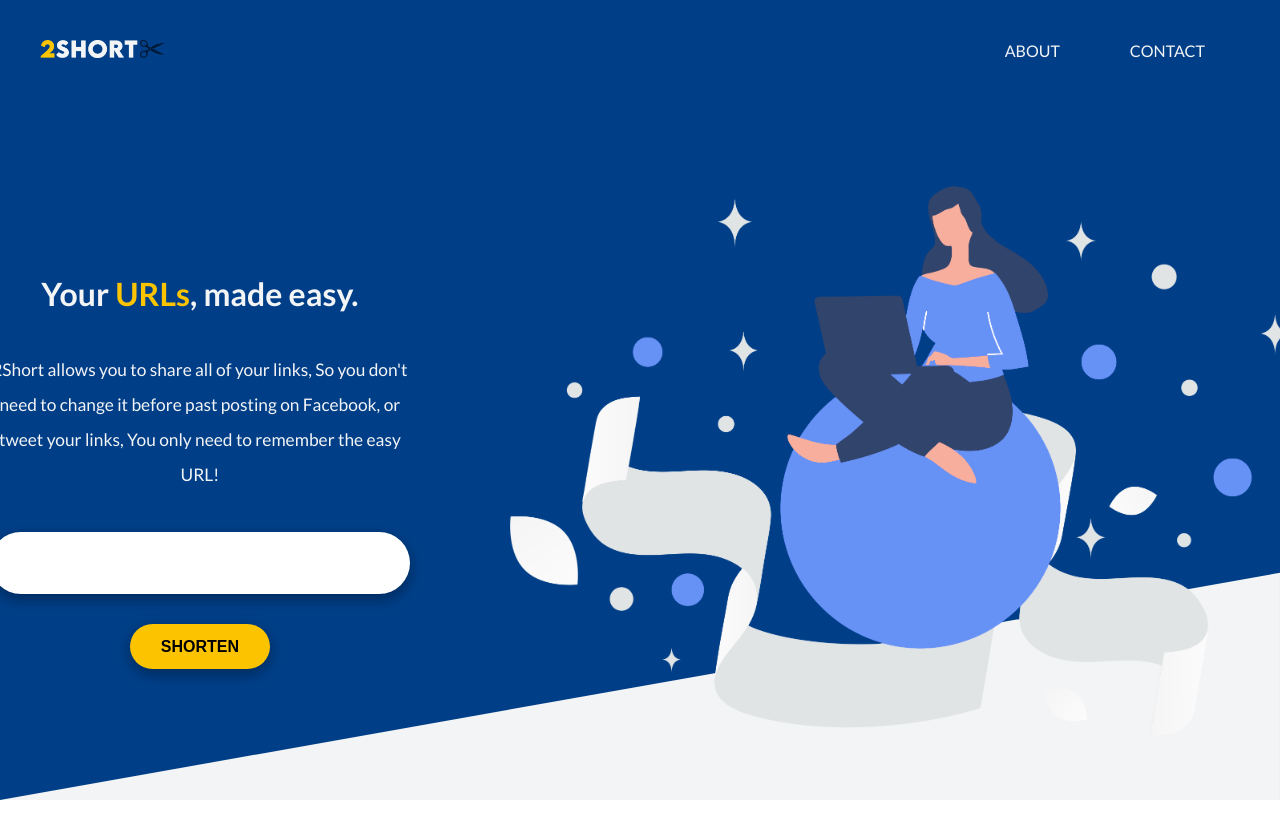
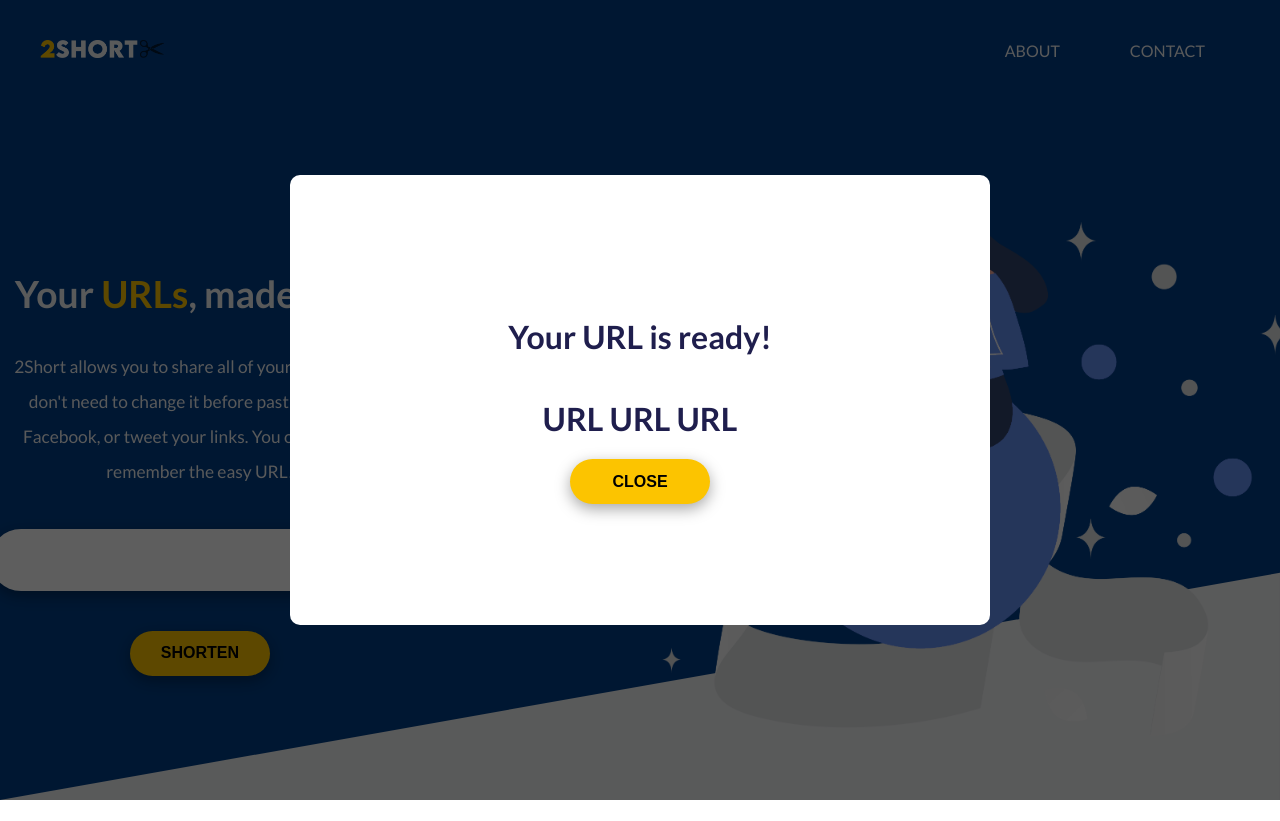
Before and after one commit to alessandrojuza/2short, a React (Create React App) app: page / in a window 1280 px wide. Built offline with nearby package versions, Linux system fonts and the light colour scheme.

Commit message:
Started implementing modal window with results

```diff
--- a/public/index.html
+++ b/public/index.html
@@ -19,7 +19,7 @@
       rel="stylesheet"
     />
 
-    <title>React App</title>
+    <title>2Short - URL Shortener</title>
   </head>
   <body>
     <noscript>You need to enable JavaScript to run this app.</noscript>
--- a/src/App.js
+++ b/src/App.js
@@ -1,12 +1,17 @@
+import { React, useState } from "react";
 import "./App.scss";
+import Header from "./components/Header";
 import Shortener from "./components/Shortener";
-import Header from "./components/Header";
+import ModalUrl from "./components/ModalUrl";
 
 function App() {
+  const [modalClass, setModalClass] = useState("");
+
   return (
     <div className="App">
       <Header />
-      <Shortener />
+      <Shortener modalClass={modalClass} setModalClass={setModalClass} />
+      <ModalUrl modalClass={modalClass} setModalClass={setModalClass} />
     </div>
   );
 }
--- /dev/null
+++ b/src/components/ModalUrl.js
@@ -0,0 +1,25 @@
+import { React, useState } from "react";
+import "../styles/ModalUrl.scss";
+
+const ModalUrl = ({ modalClass, setModalClass }) => {
+  const closeModal = () => {
+    setModalClass("hidden");
+  };
+
+  return (
+    <div className="modal-and-background">
+      <div className={`dark-background ${modalClass}`}></div>
+      <div className={`modal-url ${modalClass}`}>
+        <h1>Your URL is ready!</h1>
+        <h1>URL URL URL</h1>
+        <div className="button-container">
+          <button className="btn-close" onClick={closeModal}>
+            CLOSE
+          </button>
+        </div>
+      </div>
+    </div>
+  );
+};
+
+export default ModalUrl;
--- a/src/components/Shortener.js
+++ b/src/components/Shortener.js
@@ -3,7 +3,7 @@ import "../styles/Shortener.scss";
 import axios from "axios";
 import mainImage from "../img/main-image.png";
 
-const Shortener = () => {
+const Shortener = ({ modalClass, setModalClass }) => {
   const getShortenedUrl = () => {
     axios
       .get(
@@ -14,19 +14,25 @@ const Shortener = () => {
 
   const [shortenedUrl, setShortenedUrl] = useState("");
   const [originalUrl, setOriginalUrl] = useState("");
+
+  const calculateUrl = () => {
+    setModalClass("");
+  };
   return (
     <div className="shortener">
       <div className="text-container">
         <h1>
           Your <span className="text-urls">URLs</span>, made easy.
         </h1>
-        <p className="description-text">
-          2Short allows you to share all of your links, So you don't need to
-          change it before past posting on Facebook, or tweet your links, You
-          only need to remember the easy URL!
-        </p>
+        <div className="description-container">
+          <p className="description-text">
+            2Short allows you to share all of your links, so you don't need to
+            change it before past posting on Facebook, or tweet your links. You
+            only need to remember the easy URL!
+          </p>
+        </div>
         <input type="text" onChange={(e) => setOriginalUrl(e.target.value)} />
-        <button onClick={getShortenedUrl}>SHORTEN</button>
+        <button onClick={calculateUrl}>SHORTEN</button>
         {/* <h1>My Url: {shortenedUrl}</h1>
         <h1>Input: {originalUrl}</h1> */}
       </div>
--- /dev/null
+++ b/src/styles/ModalUrl.scss
@@ -0,0 +1,52 @@
+.modal-and-background {
+  .dark-background {
+    position: absolute;
+    left: 50%;
+    top: 50%;
+    transform: translate(-50%, -50%);
+
+    height: 100vh;
+    width: 100vw;
+    background: rgba(0, 0, 0, 0.63);
+  }
+
+  .modal-url {
+    position: absolute;
+    left: 50%;
+    top: 50%;
+    transform: translate(-50%, -50%);
+
+    height: 450px;
+    width: 700px;
+    background: white;
+    border-radius: 10px;
+
+    display: flex;
+    justify-content: center;
+    align-items: center;
+    flex-direction: column;
+
+    color: #1f1e4d;
+
+    .btn-close {
+      box-shadow: rgba(0, 0, 0, 0.35) 0px 5px 15px;
+      height: 45px;
+      width: 140px;
+      background: #fcc400;
+      font-weight: 600;
+      font-size: 12pt;
+      border-radius: 150px;
+      border: none;
+      transition: background 0.5s;
+    }
+
+    .btn-close:hover {
+      background: #cfa301;
+      cursor: pointer;
+    }
+  }
+
+  .hidden {
+    display: none;
+  }
+}
--- a/src/styles/Shortener.scss
+++ b/src/styles/Shortener.scss
@@ -13,8 +13,17 @@
 
     width: 420px;
 
+    h1 {
+      font-size: 28pt;
+      margin-bottom: 15px;
+    }
+
     .text-urls {
       color: #fcc400;
+    }
+
+    .description-container {
+      width: 400px;
     }
 
     .description-text {
@@ -37,7 +46,7 @@
       border-radius: 150px;
 
       font-family: "Lato", sans-serif;
-      margin-bottom: 30px;
+      margin-bottom: 40px;
       font-size: 18pt;
       text-align: center;
       padding-right: 10px;
```
Also changed, not shown: 1 other file (tests, documents, lock files or other folders).
